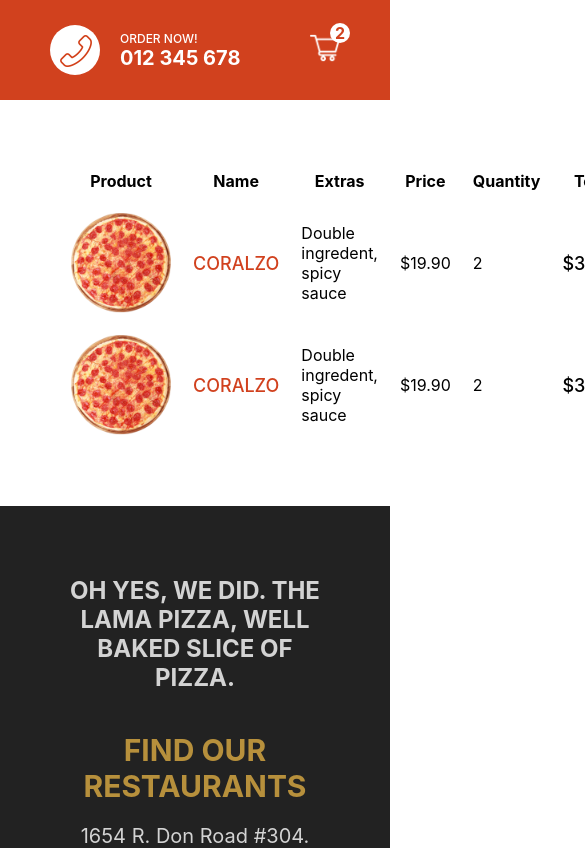
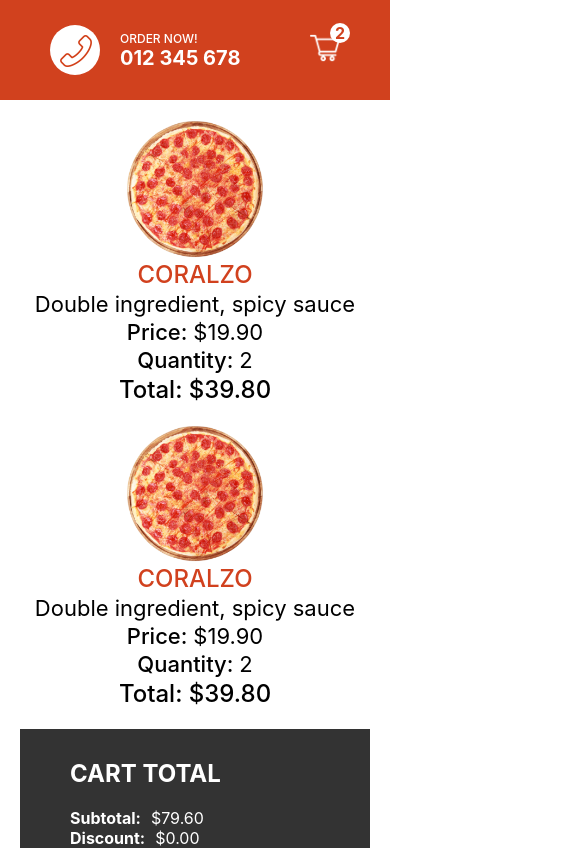
Before and after one commit to fariasagustin3/food-delivery-app, a Next.js app: page /cart in a window 390 px wide. Shown: the top 848 px of the page, 585 px wide, since content can reach past the window. Built offline with nearby package versions, Linux system fonts and the light colour scheme.

Commit message:
UI finnished

```diff
--- a/components/Footer.jsx
+++ b/components/Footer.jsx
@@ -16,7 +16,7 @@ function Footer() {
       <div className={styles.item}>
         <div className={styles.card}>
           <h2 className={styles.motto}>
-            OH YES, WE DID. THE LAMA PIZZA, WELL BAKED SLICE OF PIZZA.
+            OH YES, WE DID. THE AGUS PIZZA, WELL BAKED SLICE OF PIZZA.
           </h2>
         </div>
         <div className={styles.card}>
--- a/pages/cart.jsx
+++ b/pages/cart.jsx
@@ -1,13 +1,12 @@
-import React from 'react'
-import styles from '../styles/Cart.module.css';
-import Image from 'next/image';
+import styles from "../styles/Cart.module.css";
+import Image from "next/image";
 
 const Cart = () => {
   return (
     <div className={styles.container}>
       <div className={styles.left}>
         <table className={styles.table}>
-					<tr className={styles.tr}>
+          <tr className={styles.trTitle}>
             <th>Product</th>
             <th>Name</th>
             <th>Extras</th>
@@ -15,14 +14,14 @@ const Cart = () => {
             <th>Quantity</th>
             <th>Total</th>
           </tr>
-					<tr>
+          <tr className={styles.tr}>
             <td>
               <div className={styles.imgContainer}>
                 <Image
                   src="/img/pizza.png"
+                  layout="fill"
+                  objectFit="cover"
                   alt=""
-									layout="fill"
-									objectFit='cover'
                 />
               </div>
             </td>
@@ -31,7 +30,7 @@ const Cart = () => {
             </td>
             <td>
               <span className={styles.extras}>
-								Double ingredent, spicy sauce
+                Double ingredient, spicy sauce
               </span>
             </td>
             <td>
@@ -44,14 +43,14 @@ const Cart = () => {
               <span className={styles.total}>$39.80</span>
             </td>
           </tr>
-					<tr>
+          <tr className={styles.tr}>
             <td>
               <div className={styles.imgContainer}>
                 <Image
                   src="/img/pizza.png"
+                  layout="fill"
+                  objectFit="cover"
                   alt=""
-									layout="fill"
-									objectFit='cover'
                 />
               </div>
             </td>
@@ -60,7 +59,7 @@ const Cart = () => {
             </td>
             <td>
               <span className={styles.extras}>
-								Double ingredent, spicy sauce
+                Double ingredient, spicy sauce
               </span>
             </td>
             <td>
@@ -75,24 +74,23 @@ const Cart = () => {
           </tr>
         </table>
       </div>
-			{/* RIGHT SIDE */}
       <div className={styles.right}>
         <div className={styles.wrapper}>
           <h2 className={styles.title}>CART TOTAL</h2>
           <div className={styles.totalText}>
-						<b className={styles.totalTextTitle}>Subtotal:</b> $79.60
+            <b className={styles.totalTextTitle}>Subtotal:</b>$79.60
           </div>
           <div className={styles.totalText}>
-						<b className={styles.totalTextTitle}>Discount:</b> $0.00
+            <b className={styles.totalTextTitle}>Discount:</b>$0.00
           </div>
           <div className={styles.totalText}>
-						<b className={styles.totalTextTitle}>Total:</b> $79.60
+            <b className={styles.totalTextTitle}>Total:</b>$79.60
           </div>
           <button className={styles.button}>CHECKOUT NOW!</button>
         </div>
       </div>
     </div>
-  )
-}
+  );
+};
 
-export default Cart
+export default Cart;
--- a/styles/Cart.module.css
+++ b/styles/Cart.module.css
@@ -33,8 +33,6 @@
     font-size: 18px;
   }
 
-/* RIGHT SIDE */
-
   .wrapper {
     width: 90%;
     max-height: 300px;
@@ -58,3 +56,59 @@
     cursor: pointer;
     margin-top: 20px;
   }
+
+  @media screen and (max-width: 480px) {
+    .container {
+      flex-direction: column;
+      padding: 20px;
+    }
+
+    .table {
+      display: flex;
+      flex-direction: column;
+      align-items: center;
+      justify-content: center;
+    }
+
+    .trTitle{
+      display: none;
+    }
+
+    .tr{
+      display: flex;
+      flex-direction: column;
+      align-items: center;
+      justify-content: center;
+      margin-bottom: 20px;
+    }
+
+    .imgContainer{
+      width: 35vw;
+      height: 35vw;
+    }
+
+    .name,.total{
+      font-size: 24px;
+    }
+
+    .extras,.price,.quantity{
+      font-size: 22px;
+    }
+
+    .price::before{
+      content: "Price: ";
+      font-weight: 500;
+    }
+    .quantity::before{
+      content: "Quantity: ";
+      font-weight: 500;
+    }
+    .total::before{
+      content: "Total: ";
+      font-weight: 500;
+    }
+
+    .wrapper{
+      width: 100%;
+    }
+  }
--- a/styles/Featured.module.css
+++ b/styles/Featured.module.css
@@ -20,7 +20,7 @@
   width: 300vw;
   height: 100%;
   display: flex;
-    transition: all 1s ease-in-out ;
+  transition: all 1.5s ease-in-out ;
 }
 
 .imgContainer {
--- /dev/null
+++ b/styles/Order.module.css
@@ -0,0 +1,134 @@
+.container {
+  padding: 50px;
+  display: flex;
+}
+
+.left {
+  flex: 2;
+}
+
+.table {
+  width: 100%;
+  text-align: left;
+  margin-bottom: 50px;
+}
+
+.row:last-child {
+  width: 80%;
+  display: flex;
+  justify-content: space-between;
+}
+
+.done {
+  display: flex;
+  flex-direction: column;
+  align-items: center;
+}
+
+.inProgress {
+  display: flex;
+  flex-direction: column;
+  align-items: center;
+  animation: inProgress 1s ease infinite alternate;
+}
+
+@keyframes inProgress {
+  from {
+    opacity: 0;
+  }
+  to {
+    opacity: 1;
+  }
+}
+
+.undone {
+  display: flex;
+  flex-direction: column;
+  align-items: center;
+  opacity: 0.3;
+}
+
+.undone .checkedIcon,
+.inProgress .checkedIcon {
+  display: none;
+}
+
+.right {
+  flex: 1;
+}
+
+.wrapper {
+  width: 90%;
+  max-height: 300px;
+  background-color: #333;
+  color: white;
+  padding: 10px 50px 50px 50px;
+  display: flex;
+  flex-direction: column;
+  justify-content: space-between;
+}
+
+.totalTextTitle {
+  margin-right: 10px;
+}
+
+.button {
+  background-color: white;
+  height: 30px;
+  color: teal;
+  font-weight: bold;
+  margin-top: 20px;
+  cursor: not-allowed;
+}
+
+@media screen and (max-width: 480px) {
+  .container {
+    flex-direction: column;
+  }
+
+  .trTitle {
+    display: none;
+  }
+
+  .tr {
+    display: flex;
+    flex-direction: column;
+    align-items: center;
+    justify-content: center;
+    font-size: 20px;
+  }
+
+  .id::before {
+    content: "Order ID: ";
+    font-weight: 500;
+  }
+  .name::before {
+    content: "Customer: ";
+    font-weight: 500;
+  }
+  .address::before {
+    content: "Address: ";
+    font-weight: 500;
+  }
+  .total::before {
+    content: "Total: ";
+    font-weight: 500;
+  }
+
+  .row:last-child {
+    width: 100%;
+    flex-direction: column;
+    align-items: center;
+    justify-content: center;
+  }
+
+  .done,
+  .undone,
+  .inProgress {
+    margin-bottom: 20px;
+  }
+
+  .wrapper{
+    width: 100%;
+  }
+}
```
Also changed, not shown: pages/orders/[id].jsx (added, +115 -0 lines), public/img/logo.png, styles/Navbar.module.css (indentation only), styles/PizzaCard.module.css (indentation only), styles/PizzaList.module.css (indentation only), styles/Product.module.css (line endings or trailing spaces). Lines whose indentation alone changed are shown as unchanged.
